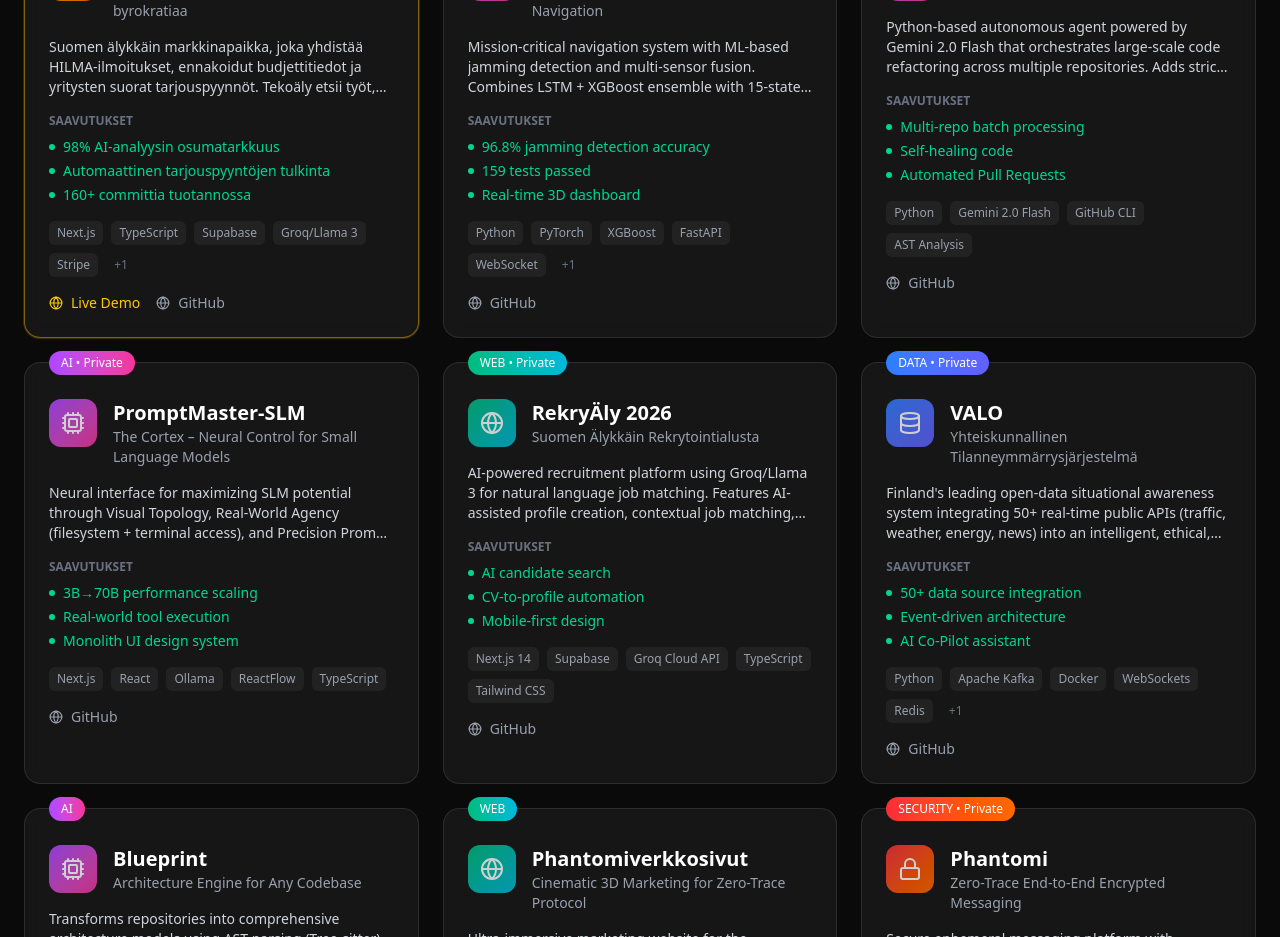
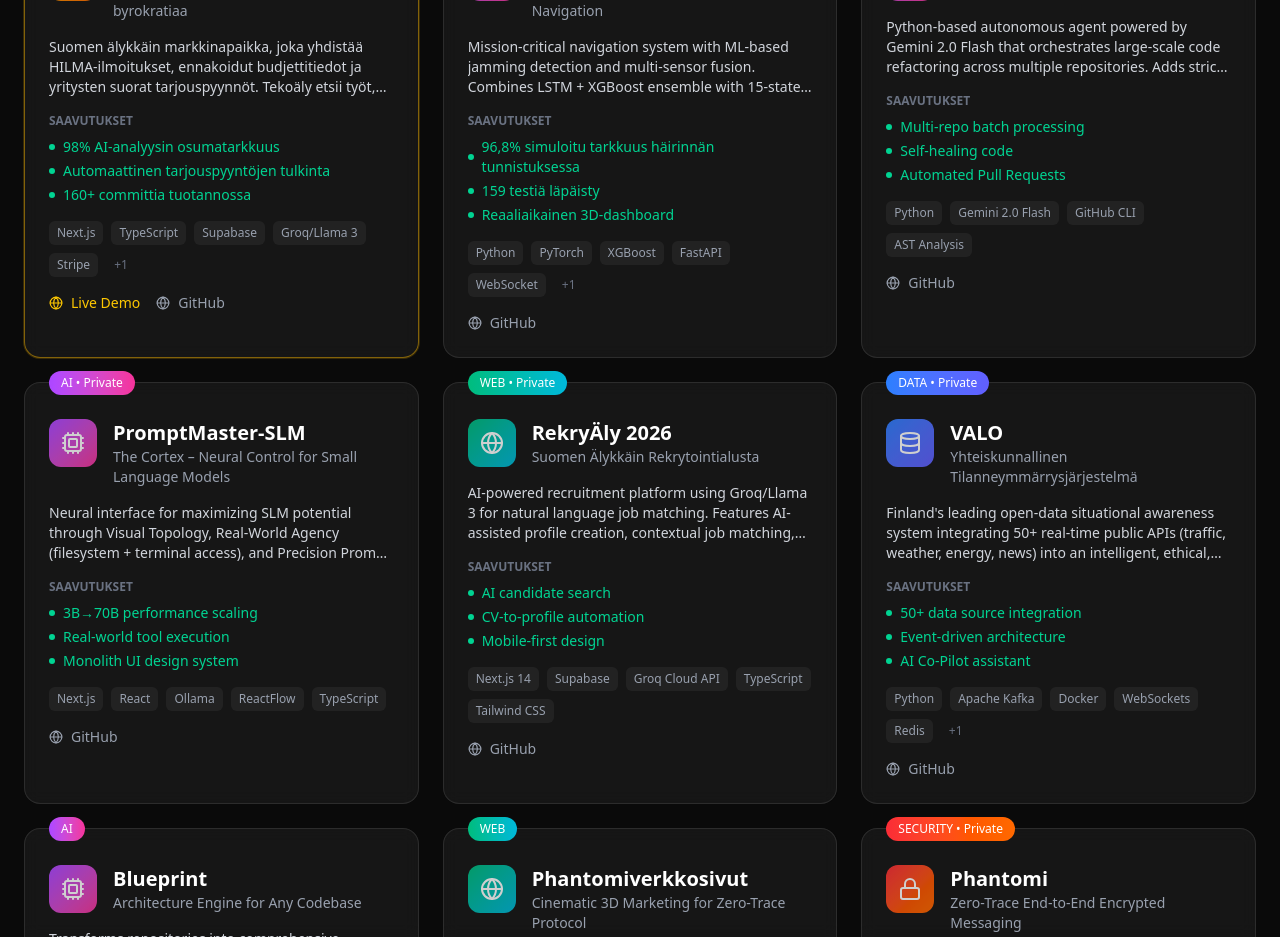
Before and after one commit to harleysederholm-alt/Tiedot, a Next.js app: page / in a window 1280 px wide. Shown: the part 1140-2077 px from the top of the page. Built offline with nearby package versions, Linux system fonts and the light colour scheme.

Commit message:
feat: final CV with personal brand strategy, saatekirje, and 96.8% simulated accuracy

```diff
--- a/src/data/projects.ts
+++ b/src/data/projects.ts
@@ -32,7 +32,7 @@
     tagline: 'GNSS Jamming Detection & Resilient Navigation',
     description: 'Mission-critical navigation system with ML-based jamming detection and multi-sensor fusion. Combines LSTM + XGBoost ensemble with 15-state Extended Kalman Filter for GPS-denied environments.',
     techStack: ['Python', 'PyTorch', 'XGBoost', 'FastAPI', 'WebSocket', 'Docker'],
-    achievements: ['96.8% jamming detection accuracy', '159 tests passed', 'Real-time 3D dashboard'],
+    achievements: ['96,8% simuloitu tarkkuus häirinnän tunnistuksessa', '159 testiä läpäisty', 'Reaaliaikainen 3D-dashboard'],
     category: 'ai',
     isPrivate: true,
     githubUrl: 'https://github.com/harleysederholm-alt/ResilientNav-AI',
```
Also changed, not shown: 1 other file (tests, documents, lock files or other folders).
